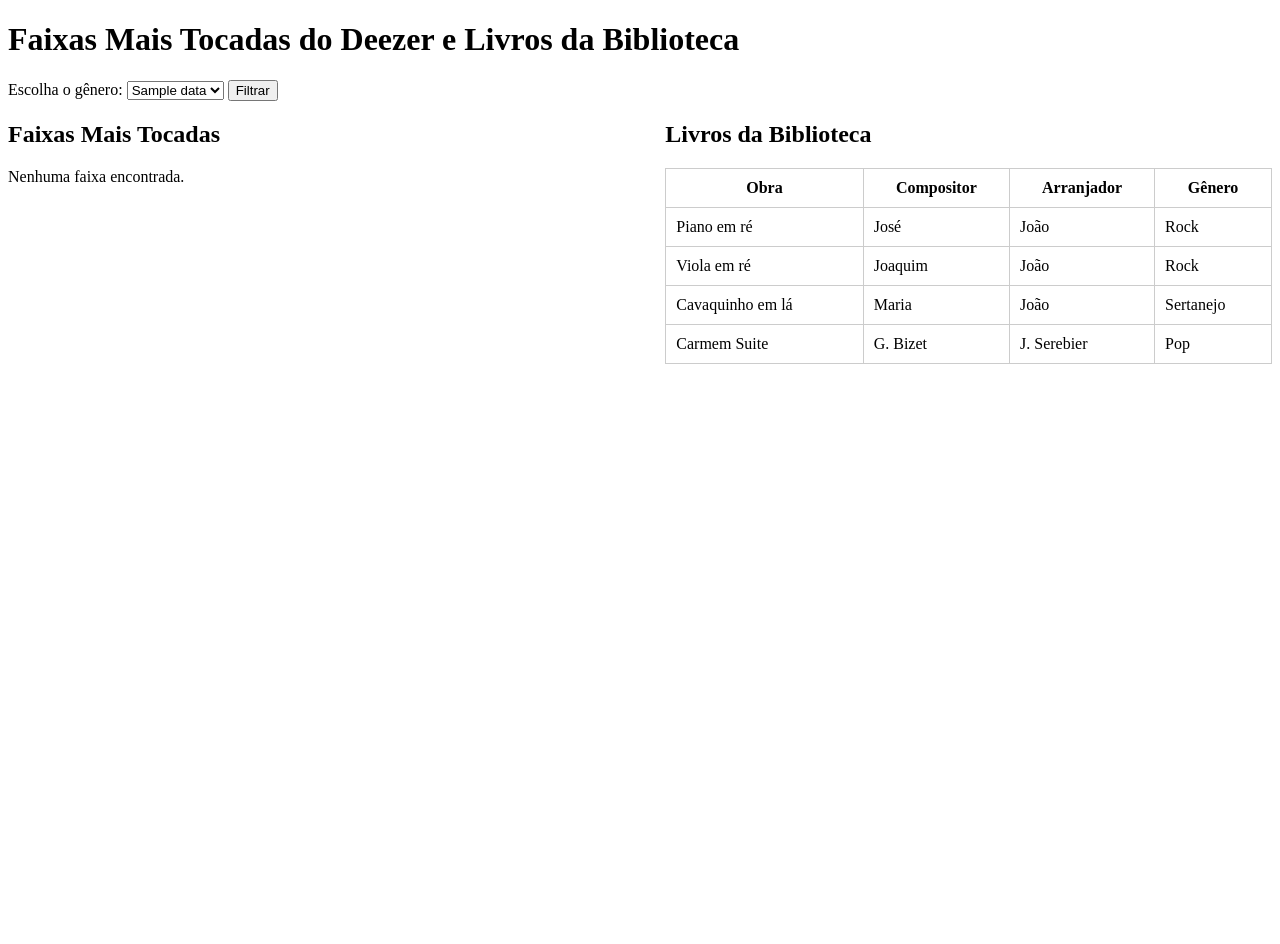
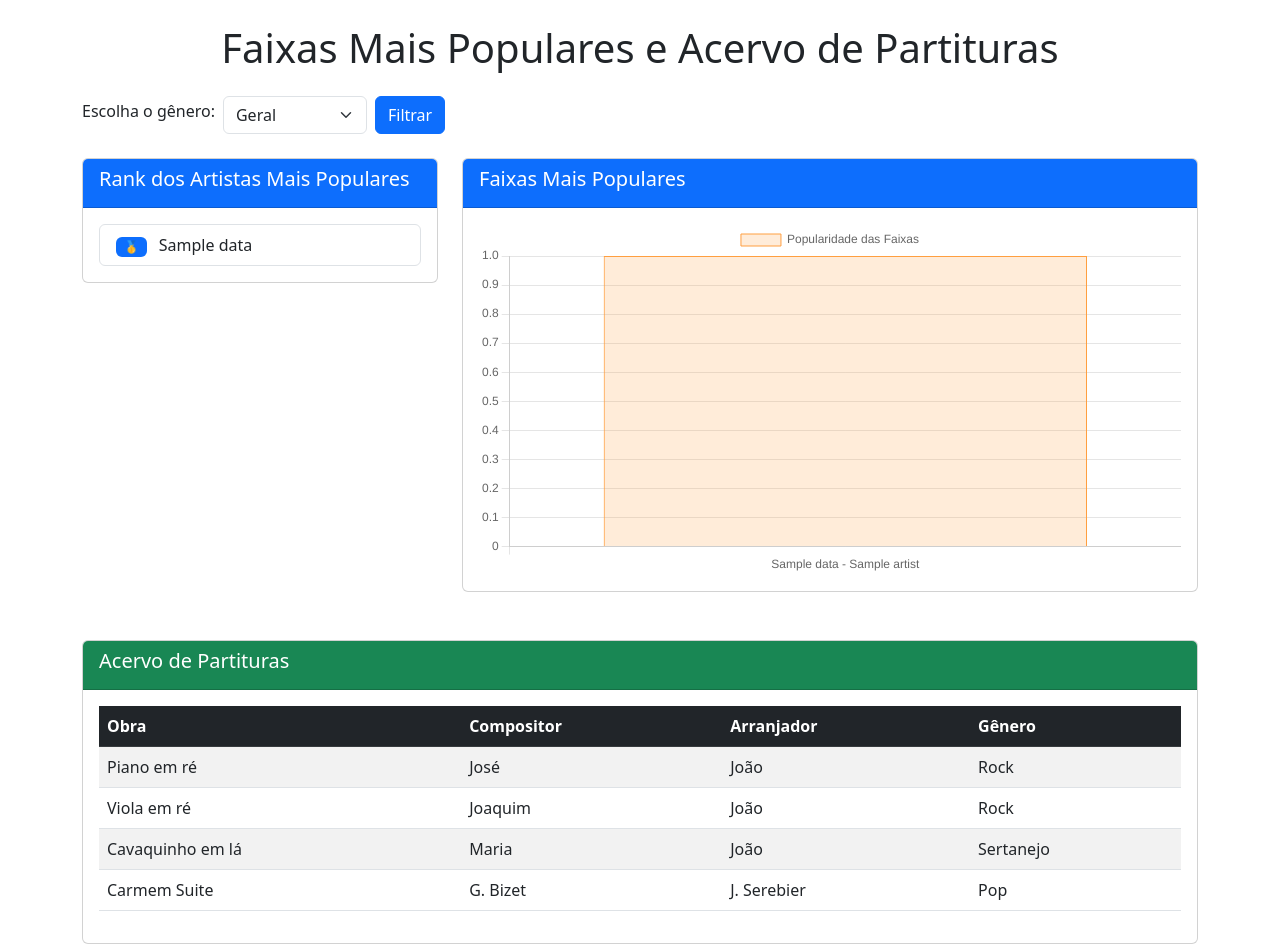
Before and after one commit to riquetti/ProjetoIntegrador3Univesp, a Django app: page /deezer/artistas-por-genero/ in a window 1280 px wide. Before the commit the page ends 364 px from the top, so only its background shows below. Run offline with Django 3.2, Linux system fonts and the light colour scheme; data comes from the database, SQL or seed files in the repository; both versions use the stored data as it was after the commit; tables that the repository leaves empty hold one stand-in row (values such as "Sample post"); a database or web service that is not in the repository returns one stand-in record (values such as "Sample title"); data that the repository does not hold is empty.

Commit message:
PI 3 - Dados Streaming e Acervo de partituras
Atualização da vizualização de dados do Deezer
rank dos artitas e musicas mais populares

```diff
--- /dev/null
+++ b/Spotify_integration/apps.py
@@ -0,0 +1,6 @@
+# spotify_integration/apps.py
+from django.apps import AppConfig
+
+class SpotifyIntegrationConfig(AppConfig):
+    default_auto_field = 'django.db.models.BigAutoField'
+    name = 'spotify_integration'
--- a/biblioteca/settings.py
+++ b/biblioteca/settings.py
@@ -45,6 +45,7 @@ INSTALLED_APPS = [
     'usuarios',
     'rest_framework',
     'deezer_integration',
+    #'spotify_integration',
 ]
 
 MIDDLEWARE = [
--- a/biblioteca/urls.py
+++ b/biblioteca/urls.py
@@ -15,6 +15,6 @@ urlpatterns = [
     path('login/', views.login_view, name='login'),
     path('sobre/', views.sobre_view, name='sobre'),
     path('index/', views.index_view, name='index'),
-    path('api/', include('livro.urls')),
     path('deezer/', include('deezer_integration.urls')),
+    # path('spotify/', include('spotify_integration.urls')),
 ]
--- a/deezer_integration/templates/deezer_integration/genre_deezer.html
+++ b/deezer_integration/templates/deezer_integration/genre_deezer.html
@@ -4,69 +4,137 @@
     <meta charset="UTF-8">
     <meta name="viewport" content="width=device-width, initial-scale=1.0">
     <title>Artistas e Livros por Gênero</title>
-    <style>
-        .container {
-            display: flex;
-            justify-content: space-between;
-            gap: 20px;
-        }
-        .left-panel, .right-panel {
-            width: 48%;
-        }
-        table {
-            width: 100%;
-            border-collapse: collapse;
-        }
-        th, td {
-            padding: 10px;
-            border: 1px solid #ccc;
-        }
-        ul {
-            list-style-type: none;
-            padding: 0;
-        }
-        li {
-            padding: 8px 0;
-        }
-    </style>
+    <link rel="stylesheet" href="https://cdn.jsdelivr.net/npm/bootstrap@5.3.0/dist/css/bootstrap.min.css">
+    <script src="https://cdn.jsdelivr.net/npm/chart.js"></script>
 </head>
-<body>
-    <h1>Faixas Mais Tocadas do Deezer e Livros da Biblioteca</h1>
+<body class="container mt-4">
+    <h1 class="text-center mb-4">Faixas Mais Populares e Acervo de Partituras</h1>
 
     <!-- Filtro de Gênero -->
-    <form method="POST">
+    <form method="POST" class="mb-4">
         {% csrf_token %}
-        <label for="genero">Escolha o gênero:</label>
-        <select name="genero" id="genero">
+        <div class="row g-2 align-items-center">
+            <div class="col-auto">
+                <label for="genero" class="form-label">Escolha o gênero:</label>
+            </div>
+            <div class="col-auto">
+                <select name="genero" id="genero" class="form-select">
+                    <option value="todos" {% if request.POST.genero == 'todos' %}selected{% endif %}>Geral</option>
                     {% for genero in generos %}
-                <option value="{{ genero.id }}">{{ genero.name }}</option>
+                        <option value="{{ genero.id }}" {% if request.POST.genero == genero.id %}selected{% endif %}>{{ genero.name }}</option>
                     {% endfor %}
                 </select>
-        <button type="submit">Filtrar</button>
+            </div>
+            <div class="col-auto">
+                <button type="submit" class="btn btn-primary">Filtrar</button>
+            </div>
+        </div>
     </form>
 
-    <div class="container">
-        <!-- Painel esquerdo: Faixas mais tocadas do Deezer -->
-        <div class="left-panel">
-            <h2>Faixas Mais Tocadas</h2>
-                {% if faixas %}
-                    <ul>
+
+    <div class="row">
+        <!-- Painel esquerdo: Rank dos Artistas mais populares -->
+        <div class="col-md-4 mb-4">
+            <div class="card">
+                <div class="card-header bg-primary text-white">
+                    <h2 class="h5">Rank dos Artistas Mais Populares</h2>
+                </div>
+                <div class="card-body">
+                    <div class="list-group">
+                        {% for artista in artistas %}
+                            <div class="list-group-item">
+                                <span class="badge bg-primary me-2">
+                                    {% if forloop.counter == 1 %}
+                                        🥇
+                                    {% elif forloop.counter == 2 %}
+                                        🥈
+                                    {% elif forloop.counter == 3 %}
+                                        🥉
+                                    {% else %}
+                                        {{ forloop.counter }}º
+                                    {% endif %}
+                                </span>
+                                {{ artista.name }}
+                            </div>
+                        {% endfor %}
+                    </div>
+                </div>
+            </div>
+        </div>
+
+        <!-- Painel direito: Faixas mais populares -->
+        <div class="col-md-8 mb-4">
+            <div class="card">
+                <div class="card-header bg-primary text-white">
+                    <h2 class="h5">Faixas Mais Populares</h2>
+                </div>
+                <div class="card-body">
+                    <canvas id="faixasPopularesChart" width="400" height="200"></canvas>
+
+
+
+                    <script>
+                        var ctxFaixas = document.getElementById('faixasPopularesChart').getContext('2d');
+
+                        var faixas = [
                             {% for faixa in faixas %}
-                            <li>{{ faixa.title }} - {{ faixa.artist.name }}</li>
+                                {
+                                    title: "{{ faixa.title }}",
+                                    artist: "{{ faixa.artist.name }}",
+                                    popularity: {{ faixa.rank }}
+                                }
+                                {% if not forloop.last %},{% endif %}
                             {% endfor %}
-                    </ul>
-                {% else %}
-                    <p>Nenhuma faixa encontrada.</p>
-                {% endif %}
+                        ];
+
+                        // Ordenar as faixas por popularidade (rank) em ordem decrescente
+                        faixas.sort((a, b) => b.popularity - a.popularity);
+
+                        // Combine title and artist name for the chart labels
+                        var faixaLabels = faixas.map(faixa => faixa.title + ' - ' + faixa.artist);
+                        var faixaPopularidade = faixas.map(faixa => faixa.popularity);
+
+                        if (faixaLabels.length > 0) {
+                            new Chart(ctxFaixas, {
+                                type: 'bar',
+                                data: {
+                                    labels: faixaLabels,
+                                    datasets: [{
+                                        label: 'Popularidade das Faixas',
+                                        data: faixaPopularidade,
+                                        backgroundColor: 'rgba(255, 159, 64, 0.2)',
+                                        borderColor: 'rgba(255, 159, 64, 1)',
+                                        borderWidth: 1
+                                    }]
+                                },
+                                options: {
+                                    scales: {
+                                        y: { beginAtZero: true }
+                                    }
+                                }
+                            });
+                        }
+                    </script>
+
+
+
+
 
                 </div>
+            </div>
+        </div>
+    </div>
 
-        <!-- Painel direito: Livros da Biblioteca -->
-        <div class="right-panel">
-            <h2>Livros da Biblioteca</h2>
+    <!-- Acervo de Partituras -->
+    <div class="card mt-4">
+        <div class="card-header bg-success text-white">
+            <h2 class="h5">Acervo de Partituras</h2>
+        </div>
+        <div class="card-body">
             {% if livros %}
-                <table>
-                    <thead>
+                <div class="table-responsive">
+                    <table class="table table-striped table-hover">
+                        <thead class="table-dark">
                             <tr>
                                 <th>Obra</th>
                                 <th>Compositor</th>
@@ -85,10 +153,18 @@
                             {% endfor %}
                         </tbody>
                     </table>
+                </div>
             {% else %}
-                <p>Nenhum livro encontrado.</p>
+                <p class="text-muted">Nenhuma partitura encontrada.</p>
             {% endif %}
         </div>
     </div>
+
+    <script>
+        console.log("Artistas:", {{ artistas|safe }});
+        console.log("Faixas:", {{ faixas|safe }});
+    </script>
+
+    <script src="https://cdn.jsdelivr.net/npm/bootstrap@5.3.0/dist/js/bootstrap.bundle.min.js"></script>
 </body>
 </html>
--- a/deezer_integration/views.py
+++ b/deezer_integration/views.py
@@ -1,60 +1,95 @@
 import requests
 from django.shortcuts import render
-from livro.models import Livros  # Importa o modelo Livros
+from livro.models import Livros
+from django.db.models import Count
 
-# URL base da API do Deezer para gêneros
+# URL base da API do Deezer
 DEEZER_GENRE_URL = "https://api.deezer.com/genre"
 
-# URL para buscar faixas mais populares (mais tocadas) no Deezer
-DEEZER_POPULAR_TRACKS_URL = "https://api.deezer.com/chart/{}/tracks"  # Alteração no endpoint para pegar faixas por gênero
-
 def artistas_por_genero(request):
-    # Realiza a requisição para a API Deezer para pegar todos os gêneros
+    # Obtém a lista de gêneros do Deezer
     response = requests.get(DEEZER_GENRE_URL)
     generos_dict = {}
 
     if response.status_code == 200:
         generos = response.json()["data"]
-        generos_dict = {str(g['id']): g['name'].lower() for g in generos}  # Mapeia ID para nome minúsculo
+        generos_dict = {str(g['id']): g['name'].lower() for g in generos}
     else:
         generos = []
 
-    # Define faixas e livros como vazios inicialmente
-    faixas = []  # Para armazenar as faixas mais tocadas
-    livros = Livros.objects.all()  # Carrega todos os livros por padrão
+    # Inicializa listas vazias
+    faixas = []  # Faixas mais populares
+    artistas = []  # Artistas mais populares
+    livros = Livros.objects.all()
+
+    # Contagem de livros por gênero
+    livros_por_genero = Livros.objects.values('genero').annotate(count=Count('id')).order_by('genero')
 
     # Verifica se o formulário foi enviado
+    genre_id = 'todos'  # Inicializa com 'todos' para carregar os dados de "Todos" no início
+
     if request.method == 'POST':
         genre_id = request.POST['genero']  # ID do gênero selecionado
-        genre_name = generos_dict.get(genre_id, "").lower()  # Obtém o nome do gênero correspondente
 
-        # Busca faixas mais populares do Deezer para o gênero selecionado
-        response = requests.get(DEEZER_POPULAR_TRACKS_URL.format(genre_id))  # Faz a requisição para o gênero específico
+    if genre_id == 'todos':
+        livros = Livros.objects.all()  # Todos os livros
+        # Requisição para buscar faixas populares de todos os gêneros
+        DEEZER_POPULAR_TRACKS_URL = "https://api.deezer.com/chart/0/tracks"  # Pega as faixas populares de todos os gêneros
+        response_faixas = requests.get(DEEZER_POPULAR_TRACKS_URL)
+        if response_faixas.status_code == 200:
+            try:
+                faixas = response_faixas.json().get("data", [])
+            except ValueError:
+                faixas = []
 
-        # Depuração: Verifique a resposta da API
-        print(f"URL da requisição: {DEEZER_POPULAR_TRACKS_URL.format(genre_id)}")  # URL sendo chamada
-        print(f"Status da resposta: {response.status_code}")  # Status HTTP da resposta
-        if response.status_code == 200:
+        # Requisição para buscar artistas populares de todos os gêneros
+        DEEZER_POPULAR_ARTISTS_URL = "https://api.deezer.com/chart/0/artists"  # Pega os artistas populares de todos os gêneros
+        response_artistas = requests.get(DEEZER_POPULAR_ARTISTS_URL)
+        if response_artistas.status_code == 200:
             try:
-                faixas = response.json().get("data", [])
-                if not faixas:
-                    print("Nenhuma faixa popular encontrada para esse gênero.")
-                print("Faixas recebidas:", faixas)  # Adicione a depuração aqui
-            except ValueError:  # Em caso de erro ao tentar decodificar JSON
+                artistas = response_artistas.json().get("data", [])
+                # Organizando os artistas pela posição (position)
+                artistas = sorted(artistas, key=lambda x: x.get('position', 0))  # Ordenando por position
+            except ValueError:
+                artistas = []
+
+    else:
+        genre_name = generos_dict.get(genre_id, "").lower()
+        if genre_name:
+            livros = Livros.objects.filter(genero__iexact=genre_name)
+
+        # URL para faixas populares do gênero
+        DEEZER_POPULAR_TRACKS_URL = f"https://api.deezer.com/chart/{genre_id}/tracks"
+
+        # Requisição para buscar as faixas mais populares do gênero
+        response_faixas = requests.get(DEEZER_POPULAR_TRACKS_URL)
+        if response_faixas.status_code == 200:
+            try:
+                faixas = response_faixas.json().get("data", [])
+            except ValueError:
                 faixas = []
-                print("Erro ao decodificar JSON.")
-        else:
-            print(f"Erro na requisição: {response.status_code}")
-            print(response.json())  # Adicione a depuração para ver o erro completo da API
 
-        # Filtra livros pelo nome do gênero no banco
-        if genre_name:
-            livros = Livros.objects.filter(genero__iexact=genre_name)  # Busca pelo nome (case insensitive)
+        # URL para artistas populares do gênero
+        DEEZER_POPULAR_ARTISTS_URL = f"https://api.deezer.com/chart/{genre_id}/artists"
 
-    # Passando as informações para o template
+        # Realiza a requisição para a API Deezer para pegar os artistas mais populares
+        response_artistas = requests.get(DEEZER_POPULAR_ARTISTS_URL)
+        if response_artistas.status_code == 200:
+            try:
+                artistas = response_artistas.json().get("data", [])
+                # Organizando os artistas pela posição (position)
+                artistas = sorted(artistas, key=lambda x: x.get('position', 0))  # Ordenando por position
+            except ValueError:
+                artistas = []
+
+    # Contexto atualizado
     context = {
         'generos': generos,
-        'faixas': faixas,  # Faixas para a parte esquerda
-        'livros': livros   # Livros para a parte direita
+        'faixas': faixas,  # Faixas populares do gênero selecionado ou de todos os gêneros
+        'artistas': artistas,  # Artistas populares do gênero selecionado ou de todos os gêneros
+        'livros': livros,
+        'livros_por_genero': livros_por_genero,
+        'genre_id': genre_id,  # Passa o ID do gênero para o template
     }
+
     return render(request, 'deezer_integration/genre_deezer.html', context)
--- a/livro/urls.py
+++ b/livro/urls.py
@@ -1,6 +1,7 @@
 from django.urls import path
 from .views import LivroList
 from . import views
+from deezer_integration import views as deezer_views
 
 urlpatterns = [
     path('home/', views.home, name = 'home'),
@@ -14,4 +15,6 @@ urlpatterns = [
     path('seus_empretismos', views.seus_emprestimos, name="seus_emprestimos"),
     path('processa_avaliacao', views.processa_avaliacao, name="processa_avaliacao"),
     path('obras/', LivroList.as_view(), name='Obras-list'),
+
+    path('artistas-por-genero/', deezer_views.artistas_por_genero, name='artistas_por_genero'),
 ]
```
Also changed, not shown: Spotify_integration/templates/spotify_integration/genre_spotify.html (added, +71 -0 lines), Spotify_integration/urls.py (added, +7 -0 lines), Spotify_integration/views.py (added, +36 -0 lines), deezer_integration/templates/deezer_integration/genre_deezer copy.html (added, +93 -0 lines), Spotify_integration/__init__.py (added), db.sqlite3. Lines whose indentation alone changed are shown as unchanged.
